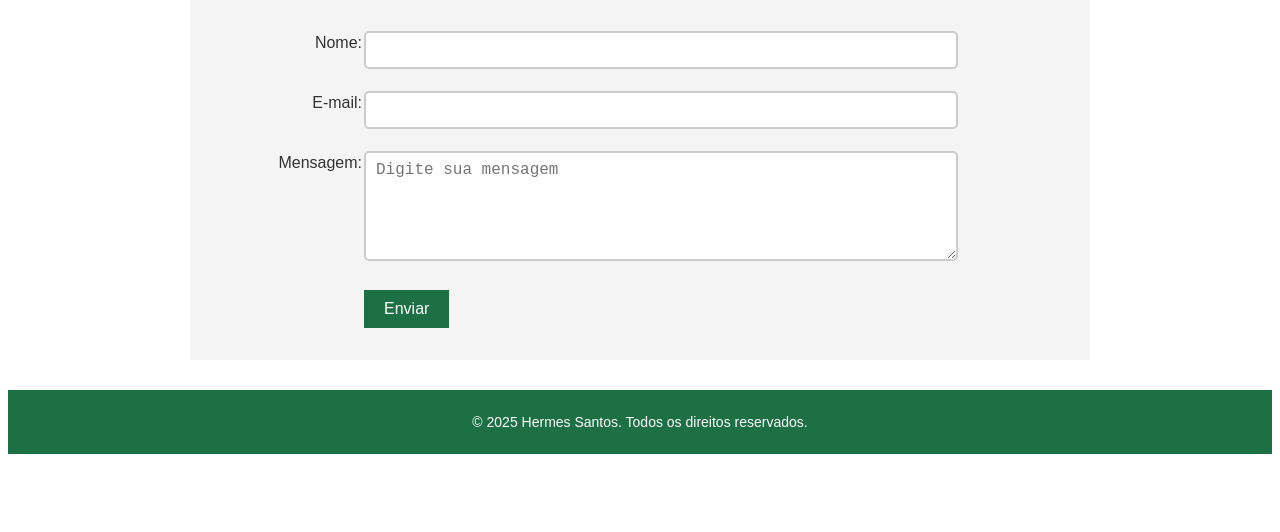
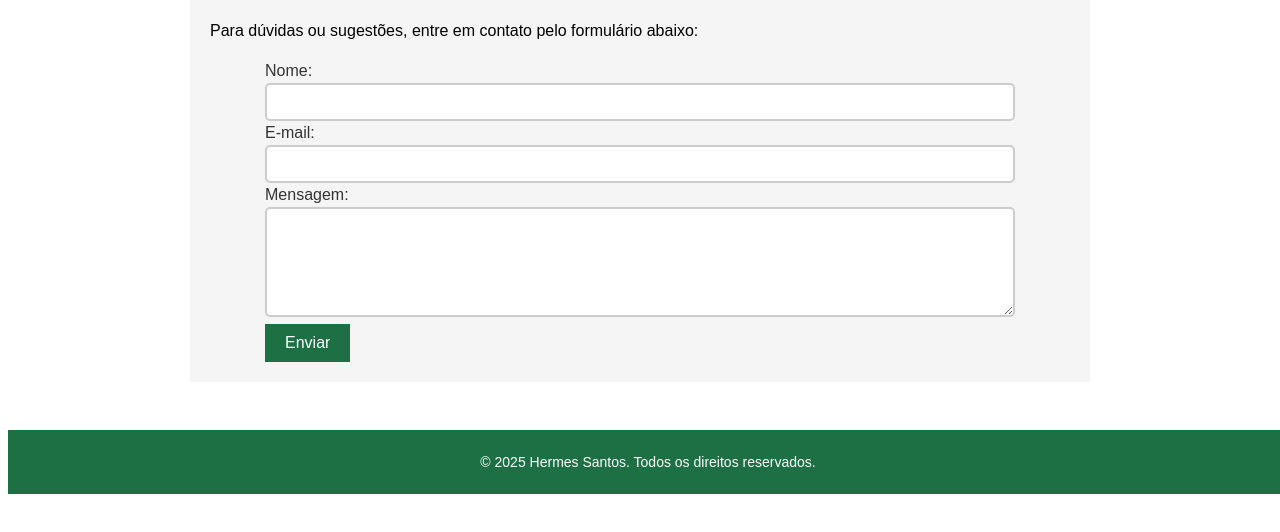
Before and after one commit to hermessantos14/meu-site, a plain HTML site: page contato.html in a window 1280 px wide. Shown: the part 170-702 px from the top of the page. Drawn offline with Linux system fonts and the light colour scheme.

Commit message:
Segundo Update
Atualizações pontuais no CSS.

```diff
--- a/contato.html
+++ b/contato.html
@@ -15,29 +15,31 @@
          <li><a href="contato.html" class="ativo">CONTATO</a></li>
       </ul>
       <div class="area-contato">
-         <h1>Contato</h1>
-         <!-- Estrutura do formulário de contato-->
-         <form action="#" method="post" class="formulario-contato">
-            <table class="tabela-formulario">
-               <tr>
-                  <th><label for="nome">Nome:</label></th>
-                  <td><input type="text" id="nome" name="nome" required></td>
-               </tr>
-               <tr>
-                  <th><label for="email">E-mail:</label></th>
-                  <td><input type="email" id="email" name="email" required></td>
-               </tr>
-               <tr>
-                  <th><label for="msg">Mensagem:</label></th>
-                  <td><textarea id="msg" name="msg" rows="5" cols="40" placeholder="Digite sua mensagem"></textarea></td>
-               </tr>
-               <tr>
-                  <td></td>
-                  <td><button type="submit">Enviar</button></td>
-               </tr>
-            </table>
-         </form>
+            <h1>Contato</h1>
+            <p>Para dúvidas ou sugestões, entre em contato pelo formulário abaixo:</p>
+            <!-- Estrutura do formulário de contato-->
+            <form class="formulario-contato">
+            <div>
+               <label for="nome">Nome:</label>
+               <input type="text" id="nome" name="nome">
+            </div>
+
+            <div>
+               <label for="email">E-mail:</label>
+               <input type="email" id="email" name="email">
+            </div>
+
+            <div>
+               <label for="msg">Mensagem:</label>
+               <textarea id="msg" name="msg" rows="5"></textarea>
+            </div>
+
+            <div>
+               <button type="submit">Enviar</button>
+            </div>
+            </form>
       </div>
+   </br>
       <!-- Conteúdo do rodapé-->
       <footer class="rodape">
          <p>&copy; 2025 Hermes Santos. Todos os direitos reservados.</p>
--- a/style.css
+++ b/style.css
@@ -1,3 +1,5 @@
+
+
 /* Evita que o padding e border não expandam a largura dos elementos */
 * {
     box-sizing: border-box;
@@ -55,6 +57,7 @@ html {
     background: #f5f5f5;
     line-height: 1.5;
     text-align: justify;
+    box-sizing: border-box;
 }
 
 /* Altera a cor do link no sobre mim*/
@@ -96,33 +99,24 @@ html {
     background: #f5f5f5;
     line-height: 1.5;
     text-align: justify;
+    box-sizing: border-box;
 }
 
  /* Altera fonte e largura do formulario */
-.formulario-contato .tabela-formulario {
+.formulario-contato {
     width: 100%;
+    border-collapse: collapse;
 }
 
 .formulario-contato {
+    width: 100%;
     max-width: 750px;
+    margin: 0 auto;
     font-family: Arial, sans-serif;
     color: #333;
 }
 
-/* Formata os títulos do formulario */
-.formulario-contato th {
-    text-align: right;
-    padding: 10px 0;
-    vertical-align: top;
-    font-weight: normal;
-    width: 150px;
-}
-
 /* Formata os campos do formulario */
-.formulario-contato td {
-    padding: 10px 0;
-}
-
 .formulario-contato input[type="text"],
 .formulario-contato input[type="email"],
 .formulario-contato textarea {
@@ -195,13 +189,13 @@ html {
   text-align: center;
   font-size: 14px;
   font-family: Arial, sans-serif;
-
-  bottom: 0;
   width: 100%;
   padding: 10px;
+  margin-top: auto;
+  position: absolute;
 }
 
- /* Formata as imagens do portfólio, alinha no centro e aplica cantos arredondados */
+ /* Formata as imagem do portfólio, alinha no centro e aplica cantos arredondados */
 .site1, .site2 {
     display: block;
     margin: 0 auto;
```
Also changed, not shown: index.html (+1 -1 lines).
